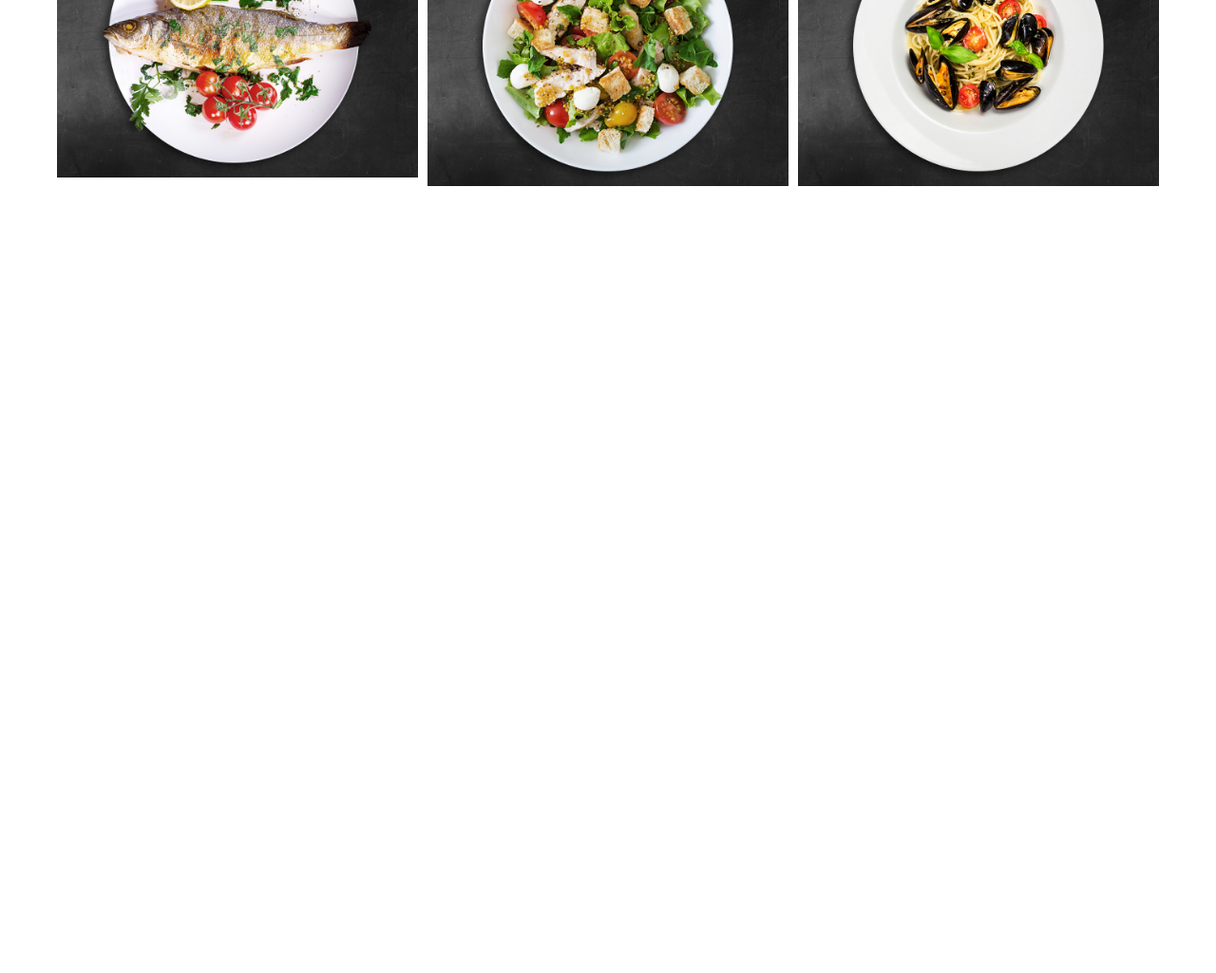
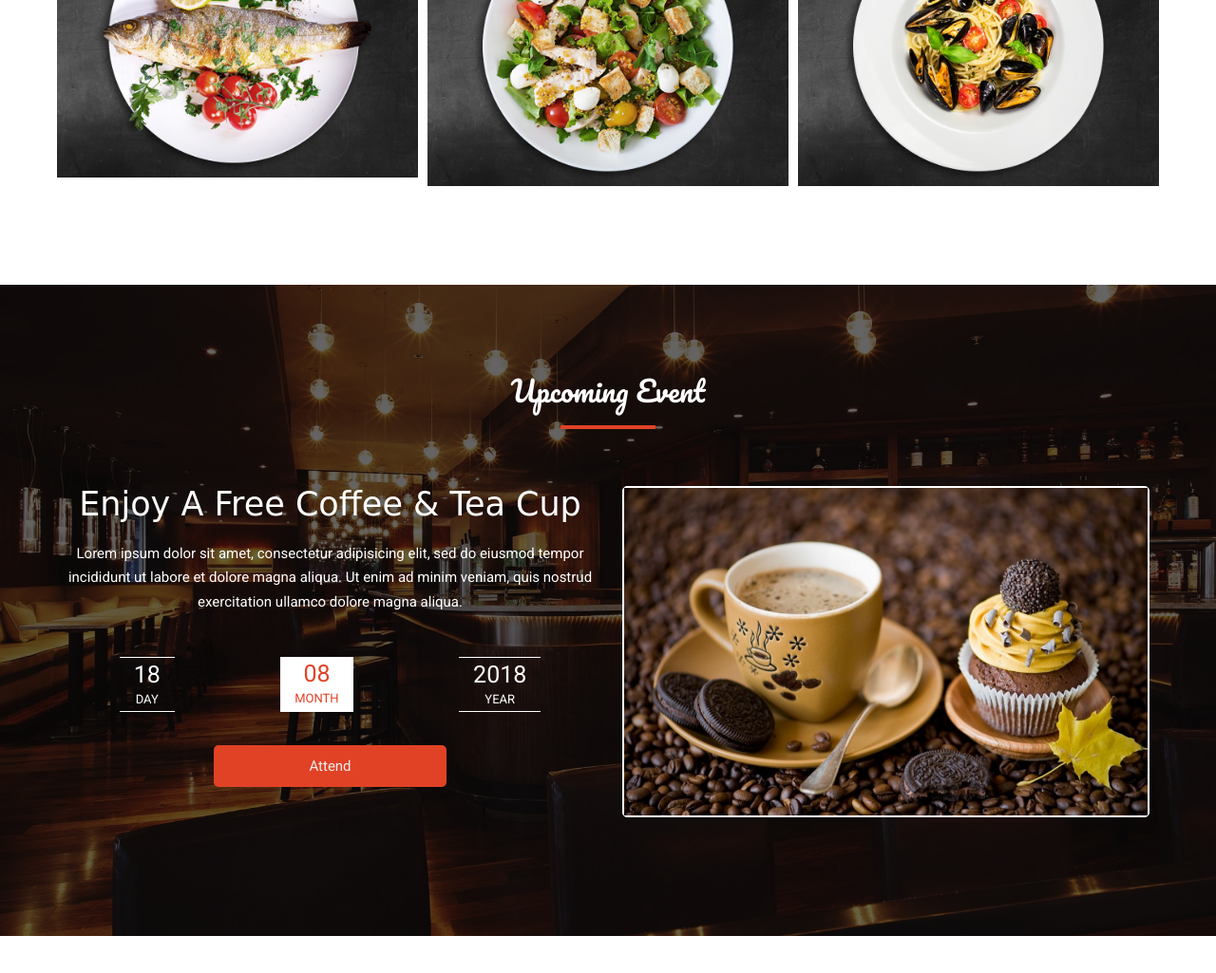
Before and after one commit to litsazib/resto, a website: page index.html in a window 1280 px wide. Shown: the part 4511-5536 px from the top of the page at 95% size. Before the commit the page ends 4811 px from the top, so only its background shows below. Drawn offline with nearby package versions, Linux system fonts and the light colour scheme.

Commit message:
event section UI

```diff
--- a/index.html
+++ b/index.html
@@ -300,8 +300,45 @@
           </div>
         </div>
       </section>
+      <!-- Events -->
+      <section class="events">
+        <div class="overlaybg"></div>
+        <div class="container">
+          <div class="row">
+            <div class="col-md-12">
+              <div class="heading text-center">
+                <h1>Upcoming Event</h1>
+                <span></span>
+              </div>
+            </div>
+          </div>
 
+          <div class="event_content">
+            <div class="row">
+              <div class="col-md-6">
+                <div class="event_into text-center">
+                  <h1>Enjoy A Free Coffee & Tea Cup</h1>
+                  <p>Lorem ipsum dolor sit amet, consectetur adipisicing elit, sed do eiusmod tempor incididunt ut labore et dolore magna aliqua. Ut enim ad minim veniam, quis nostrud exercitation ullamco dolore magna aliqua. </p>
 
+                  <div class="event_time">
+                    <div class="day">18 <span>DAY</span></div>
+                    <div class="month active_month">08 <span>MONTH</span></div>
+                    <div class="year">2018 <span>YEAR</span></div>
+                  </div>
+                  <div class="event_conf_btn"><a href="#">Attend</a></div>
+
+                </div>
+              </div>
+              <div class="col-md-6">
+                <div class="event_image">
+                  <img src="images/eventPost.jpg" alt="">
+                </div>
+              </div>
+            </div>
+          </div>
+        </div>
+      </section>
+<br><br><br><br><br><br>
         <script src="https://code.jquery.com/jquery-1.12.0.min.js"></script>
         <script>window.jQuery || document.write('<script src="js/vendor/jquery-3.1.1.min.js"><\/script>')</script>
 		    <script src="js/bootstrap.min.js"></script>
--- /dev/null
+++ b/sass/layouts/_event.scss
@@ -0,0 +1,107 @@
+section.events{
+    padding: 70px 0px 125px;
+    background-image: url('../images/event_bg.jpg');
+    background-repeat: no-repeat;
+    background-size: cover;
+    background-position: center;
+    position: relative;
+    .overlaybg {
+      position: absolute;
+      width: 100%;
+      height: 100%;
+      top: 0;
+      background: rgba(14, 11, 11, 0.63);
+    }
+  .heading>span{
+    width: 100px;
+    border-bottom: 4px solid $secondary-color;
+    display: block;
+    margin: 0 auto;
+  }
+
+  h1{
+    font-family: $slider_title_font;
+    text-transform: capitalize;
+    color: $main-bg;
+    margin-top: 25px;
+  }
+  p{
+    color: $main-bg;
+    margin-top: 20px;
+  }
+  .heading.text-center {
+    width: 80%;
+    margin: 0 auto;
+  }
+  .event_image {
+    border: 1px solid #fff;
+    padding: 1px;
+    border-radius: 5px;
+    background-color: #FFF;
+     img{
+       max-width: 100%;
+     }
+  }
+  .event_into h1{
+    font-family: cursive;
+    color: $main-bg;
+    font-size: 35px;
+    padding: 0;
+    margin: 0;
+  }
+  .event_content {
+    margin-top: 60px;
+  }
+  .event_time {
+    display: flex;
+    justify-content: space-around;
+    margin-top: 45px;
+    margin-bottom: 45px;
+  }
+  .event_time>div {
+    padding: 0px 15px;
+    padding-top: 5px;
+    font-size: 25px;
+    color: #FFF;
+    border-top: 1px solid;
+    border-bottom: 1px solid;
+  }
+  .active_month{
+    background-color: #FFF;
+    color: $secondary-color !important;
+    border: transparent !important
+  }
+  .day span{
+    display: block;
+    font-size: 13px;
+  }
+  .month span{
+    display: block;
+    font-size: 13px;
+  }
+  .year span{
+    display: block;
+    font-size: 13px;
+  }
+  .event_conf_btn a{
+    text-decoration: none;
+    background: $secondary-color;
+    padding: 13px 100px;
+    border-radius: 5px;
+    box-sizing: border-box;
+  }
+  .event_conf_btn a:hover{
+    color: #FFF;
+    background-color: #666;
+  }
+
+
+}
+/*Small device */
+@media only screen and (max-width: 768px) {
+  .event_image{
+    margin-top: 50px;
+  }
+
+
+}
--- a/sass/main.scss
+++ b/sass/main.scss
@@ -30,4 +30,5 @@
 @import 'layouts/_foodMenu.scss';
 @import 'layouts/_reservation.scss';
 @import 'layouts/_gallary.scss';
+@import 'layouts/_event.scss';
 @import 'layouts/_footer.scss';
```
Also changed, not shown: css/main.css, images/eventPost.jpg (added), images/event_bg.jpg (added), 1 other file.
